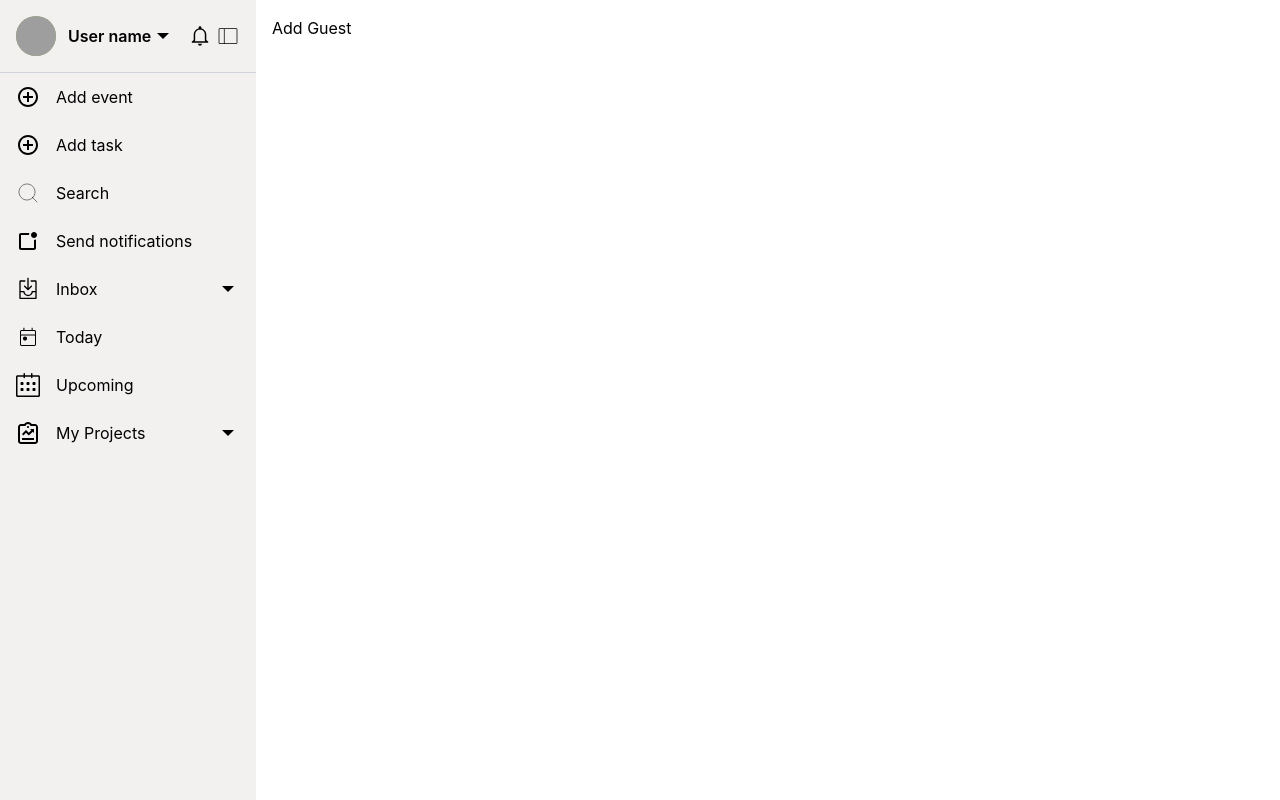
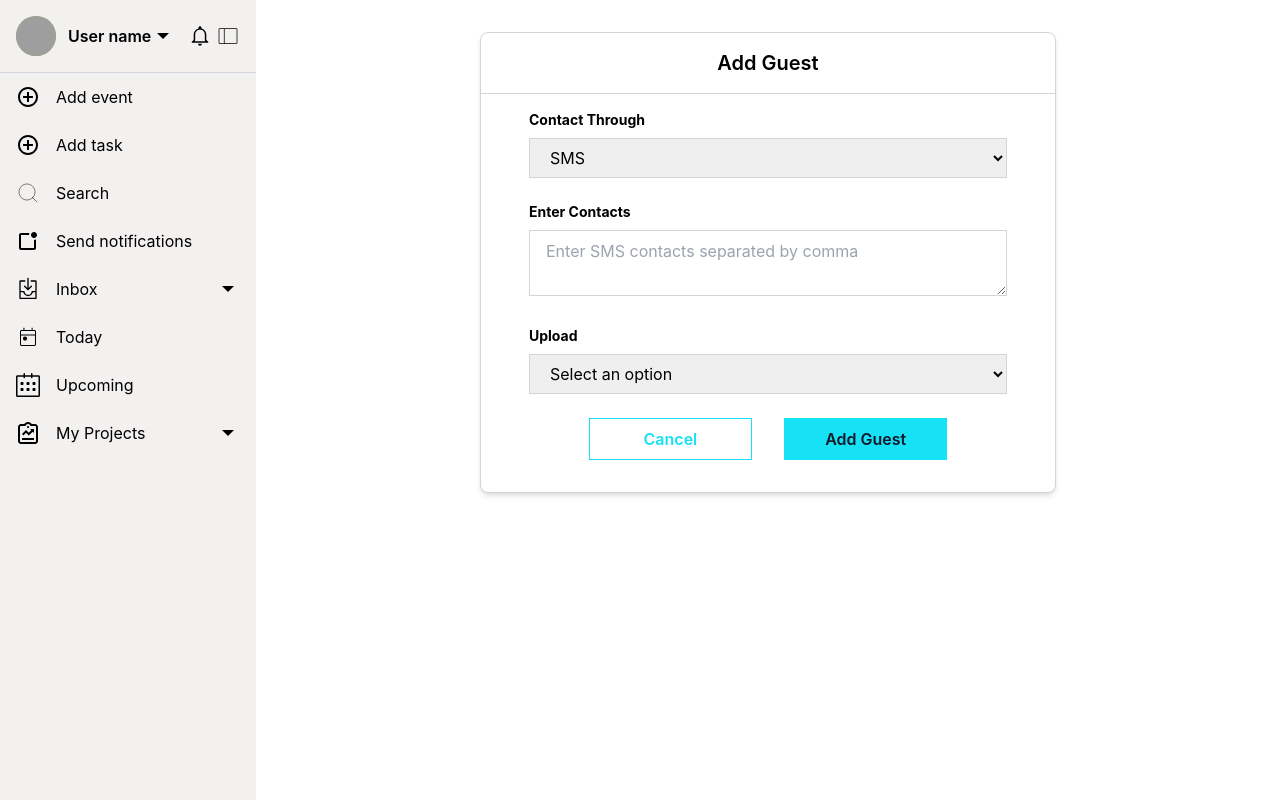
Before and after one commit to kingieX/timeless-event, a React (Vite) app: page /dashboard/add-guest in a window 1280 px wide. Built offline with nearby package versions, Linux system fonts and the light colour scheme; grey boxes are pictures that could not be loaded.

Commit message:
new update: completed all features for the add guest page

```diff
--- a/src/pages/userMenuPages/AddGuest.jsx
+++ b/src/pages/userMenuPages/AddGuest.jsx
@@ -1,7 +1,148 @@
-import React from 'react';
+import { useState, useRef } from 'react';
+import { useNavigate } from 'react-router-dom';
 
 const AddGuest = () => {
-  return <div>Add Guest</div>;
+  const [contactMethod, setContactMethod] = useState('SMS');
+  const [contacts, setContacts] = useState('');
+  const [uploadOption, setUploadOption] = useState('');
+  const fileInputRef = useRef(null);
+
+  const navigate = useNavigate();
+
+  const contactMethods = ['SMS', 'Email', 'WhatsApp'];
+  const uploadOptions = ['Handwritten contact image', 'CSV file', 'Excel file'];
+
+  const handleContactMethodChange = e => {
+    setContactMethod(e.target.value);
+    setContacts(''); // Clear contacts when method changes
+  };
+
+  const handleContactsChange = e => {
+    setContacts(e.target.value);
+  };
+
+  const handleUploadOptionChange = e => {
+    setUploadOption(e.target.value);
+    // Trigger the hidden file input when an option is selected
+    if (fileInputRef.current) {
+      fileInputRef.current.click();
+    }
+  };
+
+  const handleFileChange = e => {
+    const file = e.target.files[0];
+    console.log(`File uploaded for ${uploadOption}:`, file);
+    // Further logic to handle the uploaded file
+  };
+
+  const handleCancel = () => {
+    navigate('/dashboard');
+  };
+
+  const handleAddGuest = () => {
+    // Logic to handle the form submission goes here.
+    console.log({
+      contactMethod,
+      contacts,
+      uploadOption,
+    });
+    navigate('/dashboard/events');
+  };
+
+  return (
+    <div className="flex justify-center items-center mt-4 mx-4">
+      <div className="bg-white w-full max-w-xl py-4 lg:border border-gray rounded-lg lg:shadow-md">
+        <h2 className="text-xl font-semibold mb-4 text-center">Add Guest</h2>
+        <hr className="hidden lg:block mb-4 border-gray" />
+        <form className="flex flex-col justify-center items-center lg:px-12">
+          <div className="w-full mb-6">
+            <label
+              className="block text-gray-700 text-sm font-bold mb-2"
+              htmlFor="contactMethod"
+            >
+              Contact Through
+            </label>
+            <select
+              id="contactMethod"
+              value={contactMethod}
+              onChange={handleContactMethodChange}
+              className="w-full px-4 py-2 border border-gray focus:outline-none focus:border-primary"
+            >
+              {contactMethods.map((method, index) => (
+                <option key={index} value={method}>
+                  {method}
+                </option>
+              ))}
+            </select>
+          </div>
+
+          <div className="w-full mb-6">
+            <label
+              className="block text-gray-700 text-sm font-bold mb-2"
+              htmlFor="contacts"
+            >
+              Enter Contacts
+            </label>
+            <textarea
+              id="contacts"
+              className="w-full px-4 py-2 border border-gray focus:outline-none focus:border-primary"
+              value={contacts}
+              onChange={handleContactsChange}
+              placeholder={`Enter ${contactMethod} contacts separated by comma`}
+              rows="2"
+            />
+          </div>
+
+          <div className="w-full mb-6">
+            <label
+              className="block text-gray-700 text-sm font-bold mb-2"
+              htmlFor="uploadOption"
+            >
+              Upload
+            </label>
+            <select
+              id="uploadOption"
+              value={uploadOption}
+              onChange={handleUploadOptionChange}
+              className="w-full px-4 py-2 border border-gray focus:outline-none focus:border-primary"
+            >
+              <option value="" disabled>
+                Select an option
+              </option>
+              {uploadOptions.map((option, index) => (
+                <option key={index} value={option}>
+                  {option}
+                </option>
+              ))}
+            </select>
+            <input
+              type="file"
+              ref={fileInputRef}
+              style={{ display: 'none' }}
+              onChange={handleFileChange}
+            />
+          </div>
+
+          <div className="lg:w-3/4 w-full flex justify-center gap-8 mb-4">
+            <button
+              type="button"
+              className="lg:w-1/2 w-full border border-primary text-primary font-semibold py-2 px-4 hover:bg-primary hover:text-black transition duration-300"
+              onClick={handleCancel}
+            >
+              Cancel
+            </button>
+            <button
+              type="button"
+              className="lg:w-1/2 w-full bg-primary text-black font-semibold py-2 px-4 hover:bg-transparent hover:border hover:border-primary hover:text-primary transition duration-300"
+              onClick={handleAddGuest}
+            >
+              Add Guest
+            </button>
+          </div>
+        </form>
+      </div>
+    </div>
+  );
 };
 
 export default AddGuest;
```
